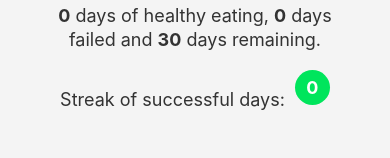
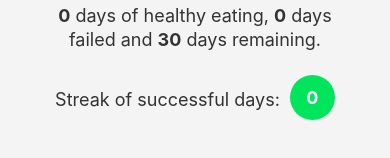
Before and after one commit to rebeccahigson/habit-tracker, a React (Vite) app: page /statistics in a window 390 px wide. Shown: the part 560-718 px from the top of the page. Built offline with nearby package versions, Linux system fonts and the light colour scheme.

Commit message:
Final commit

```diff
--- a/src/pages/HabitTracker.css
+++ b/src/pages/HabitTracker.css
@@ -87,6 +87,8 @@ h1{
     float:left;
   }
 
+
+  /*-- Statistics ---------------*/
   .statsSummary p{
     font-size:14px;
     line-height:20px;
@@ -97,7 +99,6 @@ h1{
     flex-wrap: wrap;
     justify-content: center;
   }
-
   .statsBubble{
     height:55px;
     width:55px;
@@ -111,7 +112,11 @@ h1{
   .statsBubble p{
     color:#fff;
   }
-
+  .doughnut-chart{
+    width:300px;
+    margin:0 auto;
+    padding:45px 0 25px 0;
+  }
 
   .summary{
     background-color:#00E55C;
@@ -136,18 +141,15 @@ h1{
 
 
 
-  /*--- Stats ---------------*/
-  .doughnut-chart{
-    width:300px;
-    margin:0 auto;
-    padding:45px 0 25px 0;
-  }
+
+
 
 
 
   @media screen and (max-width: 500px) {
     .statsBubble{
-        height:35px;
-        width:35px;
+        height:45px;
+        width:45px;
+        margin-top:5px;
       }
   }
--- a/src/pages/Tracker.jsx
+++ b/src/pages/Tracker.jsx
@@ -1,5 +1,5 @@
 import { useSelector, useDispatch } from "react-redux";
-import { LottieCheckComponent, LottieXComponent, LottieFoodComponent } from "../components/LottieAnimations/LottieConsolidated";
+import { LottieFoodComponent } from "../components/LottieAnimations/LottieConsolidated";
 import { habitsList, setHabitCompleted } from "../reducers/habitSlice";
 import { TrackerItem } from "../components/tracker/TrackerItem";
 import { Complete } from "./Complete";
```
